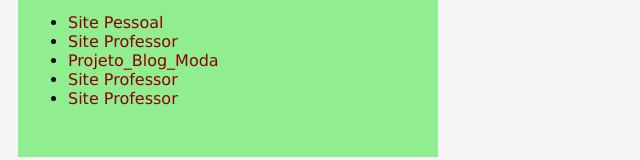
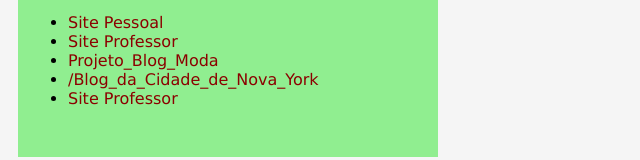
Before and after one commit to gabrielzaca/aweb, a plain HTML site: page index.html in a window 1280 px wide. Shown: the part 343-503 px from the top of the page, without its empty margins (0-640 px from the left). Drawn offline with Linux system fonts and the light colour scheme.

Commit message:
Update index.html

```diff
--- a/index.html
+++ b/index.html
@@ -23,7 +23,7 @@
             <li><a href="https://gabrielzaca.github.io/aweb/site%20pessoal/idex1.html">Site Pessoal</a></li>
             <li><a href="Site_Do_Professor/Index.html">Site Professor</a></li>
             <li><a href="https://20201174010029.github.io/aweb/Projeto_Blog_Moda/Index.html">Projeto_Blog_Moda</a></li>
-            <li><a href="#">Site Professor</a></li>
+            <li><a href="#">/Blog_da_Cidade_de_Nova_York</a></li>
             <li><a href="#">Site Professor</a></li>
         </ul>
     </div>
```
